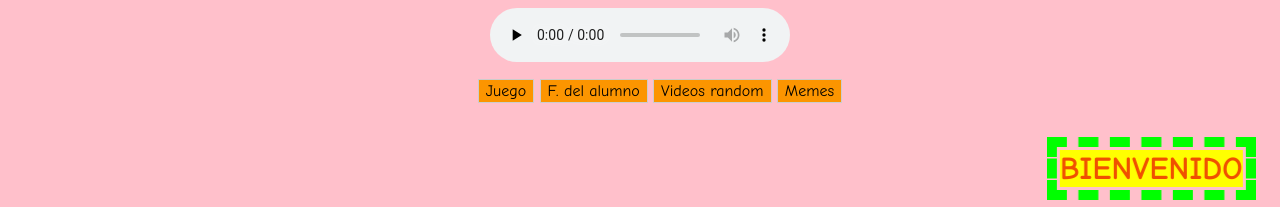
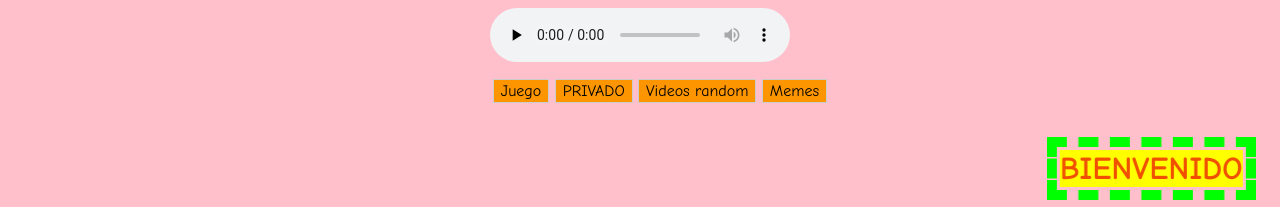
Before and after one commit to omarpadilla720/TICOMARBC2A, a plain HTML site: page index.html in a window 1280 px wide. Shown: the top 207 px of the page. Drawn offline with Linux system fonts and the light colour scheme.

Commit message:
Update index.html

```diff
--- a/index.html
+++ b/index.html
@@ -34,7 +34,7 @@
 <ul>
 <font face="Comic Sans MS,arial,verdana">
 <li><a href="juego_laberinto2.html">Juego</a></li>
-<li><a href="hoja_de_estilos.html">F. del alumno</a></li>
+<li><a href="contrasena.html">PRIVADO</a></li>
 <li><a href="Videos_random2.html">Videos random</a></li>
 <li><a href="memes.html">Memes</a></li>
 </font>
```
